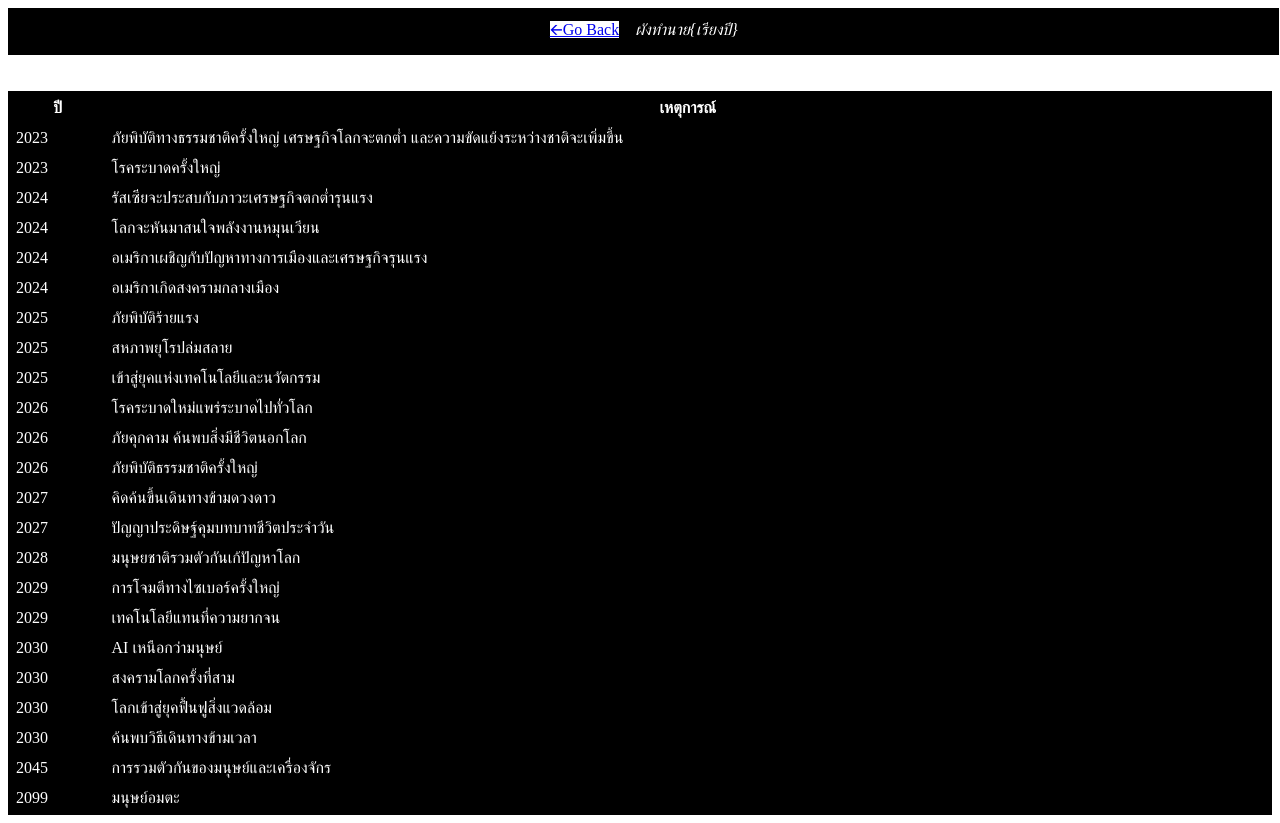
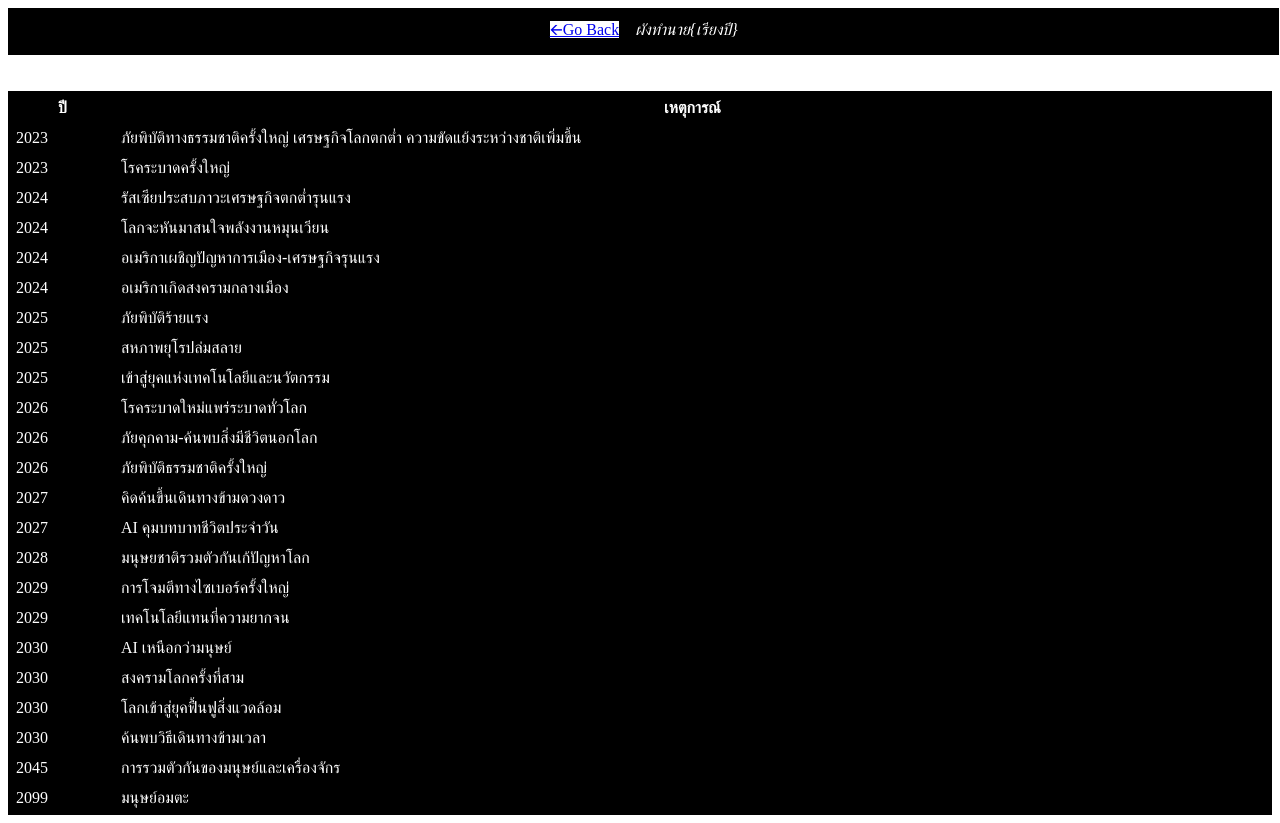
Before and after one commit to artnp/Learn-from-the-Master, a plain HTML site: page index.html in a window 1280 px wide. Drawn offline with Linux system fonts and the light colour scheme.

Commit message:
Update index.html

```diff
--- a/index.html
+++ b/index.html
@@ -60,7 +60,7 @@
     </tr>
     <tr>
       <td>2023</td>
-      <td>ภัยพิบัติทางธรรมชาติครั้งใหญ่ เศรษฐกิจโลกจะตกต่ำ และความขัดแย้งระหว่างชาติจะเพิ่มขึ้น</td>
+      <td>ภัยพิบัติทางธรรมชาติครั้งใหญ่ เศรษฐกิจโลกตกต่ำ ความขัดแย้งระหว่างชาติเพิ่มขึ้น</td>
     </tr>
     <tr>
       <td>2023</td>
@@ -68,7 +68,7 @@
     </tr>
     <tr>
       <td>2024</td>
-      <td>รัสเซียจะประสบกับภาวะเศรษฐกิจตกต่ำรุนแรง</td>
+      <td>รัสเซียประสบภาวะเศรษฐกิจตกต่ำรุนแรง</td>
     </tr>
     <tr>
       <td>2024</td>
@@ -76,7 +76,7 @@
     </tr>
     <tr>
       <td>2024</td>
-      <td>อเมริกาเผชิญกับปัญหาทางการเมืองและเศรษฐกิจรุนแรง</td>
+      <td>อเมริกาเผชิญปัญหาการเมือง-เศรษฐกิจรุนแรง</td>
     </tr>
     <tr>
       <td>2024</td>
@@ -96,11 +96,11 @@
     </tr>
     <tr>
       <td>2026</td>
-      <td>โรคระบาดใหม่แพร่ระบาดไปทั่วโลก</td>
+      <td>โรคระบาดใหม่แพร่ระบาดทั่วโลก</td>
     </tr>
     <tr>
       <td>2026</td>
-      <td>ภัยคุกคาม ค้นพบสิ่งมีชีวิตนอกโลก</td>
+      <td>ภัยคุกคาม-ค้นพบสิ่งมีชีวิตนอกโลก</td>
     </tr>
     <tr>
       <td>2026</td>
@@ -112,7 +112,7 @@
     </tr>
     <tr>
       <td>2027</td>
-      <td>ปัญญาประดิษฐ์คุมบทบาทชีวิตประจำวัน</td>
+      <td>AI คุมบทบาทชีวิตประจำวัน</td>
     </tr>
     <tr>
       <td>2028</td>
```
